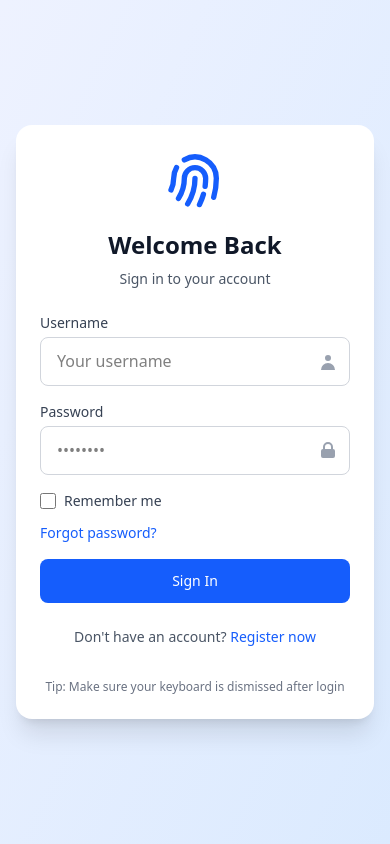
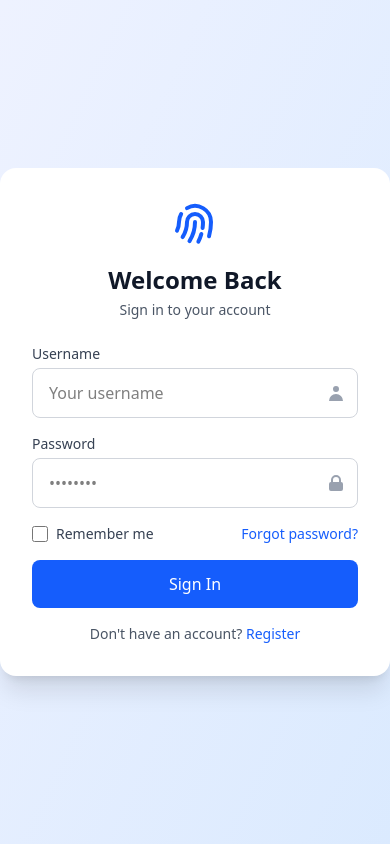
Before and after one commit to brizzieh/ChatAppv2, a Django app: page / in a window 390 px wide. Run offline with Django 5.2, Linux system fonts and the light colour scheme; style sheets or scripts are compiled from the project's sources.

Commit message:
Refactor login and registration forms for improved mobile responsiveness; streamline styles and remove unnecessary elements

```diff
--- a/templates/auth/login.html
+++ b/templates/auth/login.html
@@ -2,30 +2,25 @@
 {% block title %}Login{% endblock title %}
 
 {% block content %}
-<div class="flex items-center justify-center min-h-screen bg-gradient-to-br from-indigo-50 to-blue-100 px-4 sm:px-6 lg:px-8">
-    <div class="w-full max-w-md p-6 sm:p-8 bg-white rounded-2xl shadow-xl mx-auto">
-        <!-- Mobile-optimized header -->
+<div class="flex items-center justify-center min-h-screen bg-gradient-to-br from-indigo-50 to-blue-100">
+    <div class="w-full max-w-md p-8 bg-white rounded-2xl shadow-xl">
         <div class="text-center">
-            <!-- Larger icon on mobile -->
-            <svg xmlns="http://www.w3.org/2000/svg" class="mx-auto h-16 w-16 sm:h-12 sm:w-12 text-blue-600" fill="none" viewBox="0 0 24 24" stroke="currentColor">
+            <svg xmlns="http://www.w3.org/2000/svg" class="mx-auto h-12 w-12 text-blue-600" fill="none" viewBox="0 0 24 24" stroke="currentColor">
                 <path stroke-linecap="round" stroke-linejoin="round" stroke-width="2" d="M12 11c0 3.517-1.009 6.799-2.753 9.571m-3.44-2.04l.054-.09A13.916 13.916 0 008 11a4 4 0 118 0c0 1.017-.07 2.019-.203 3m-2.118 6.844A21.88 21.88 0 0015.171 17m3.839 1.132c.645-2.266.99-4.659.99-7.132A8 8 0 008 4.07M3 15.364c.64-1.319 1-2.8 1-4.364 0-1.457.39-2.823 1.07-4" />
             </svg>
-            <h2 class="mt-4 text-2xl sm:text-3xl font-bold text-gray-900">Welcome Back</h2>
-            <p class="mt-2 text-sm sm:text-base text-gray-600">Sign in to your account</p>
+            <h2 class="mt-4 text-2xl font-bold text-gray-900">Welcome Back</h2>
+            <p class="mt-1 text-sm text-gray-600">Sign in to your account</p>
         </div>
 
         <form method="post" action="{% url 'login' %}" class="mt-6 space-y-4">
             {% csrf_token %}
 
-            <!-- Username Field -->
             <div>
-                <label for="username" class="block text-sm sm:text-base font-medium text-gray-700">Username</label>
+                <label for="username" class="block text-sm font-medium text-gray-700">Username</label>
                 <div class="relative mt-1">
                     <input type="text" id="username" name="username" required
-                           class="block w-full px-4 py-3 text-sm sm:text-base border border-gray-300 rounded-lg focus:outline-none focus:ring-2 focus:ring-blue-500 focus:border-blue-500"
-                           placeholder="Your username"
-                           autocapitalize="off"
-                           autocorrect="off">
+                           class="block w-full px-4 py-3 border border-gray-300 rounded-lg focus:outline-none focus:ring-2 focus:ring-blue-500 focus:border-blue-500 sm:text-sm"
+                           placeholder="Your username">
                     <div class="absolute inset-y-0 right-0 pr-3 flex items-center pointer-events-none">
                         <svg class="h-5 w-5 text-gray-400" xmlns="http://www.w3.org/2000/svg" viewBox="0 0 20 20" fill="currentColor">
                             <path fill-rule="evenodd" d="M10 9a3 3 0 100-6 3 3 0 000 6zm-7 9a7 7 0 1114 0H3z" clip-rule="evenodd" />
@@ -34,14 +29,12 @@
                 </div>
             </div>
 
-            <!-- Password Field -->
             <div>
-                <label for="password" class="block text-sm sm:text-base font-medium text-gray-700">Password</label>
+                <label for="password" class="block text-sm font-medium text-gray-700">Password</label>
                 <div class="relative mt-1">
                     <input type="password" id="password" name="password" required
-                           class="block w-full px-4 py-3 text-sm sm:text-base border border-gray-300 rounded-lg focus:outline-none focus:ring-2 focus:ring-blue-500 focus:border-blue-500"
-                           placeholder="••••••••"
-                           autocomplete="current-password">
+                           class="block w-full px-4 py-3 border border-gray-300 rounded-lg focus:outline-none focus:ring-2 focus:ring-blue-500 focus:border-blue-500 sm:text-sm"
+                           placeholder="••••••••">
                     <div class="absolute inset-y-0 right-0 pr-3 flex items-center pointer-events-none">
                         <svg class="h-5 w-5 text-gray-400" xmlns="http://www.w3.org/2000/svg" viewBox="0 0 20 20" fill="currentColor">
                             <path fill-rule="evenodd" d="M5 9V7a5 5 0 0110 0v2a2 2 0 012 2v5a2 2 0 01-2 2H5a2 2 0 01-2-2v-5a2 2 0 012-2zm8-2v2H7V7a3 3 0 016 0z" clip-rule="evenodd" />
@@ -50,80 +43,26 @@
                 </div>
             </div>
 
-            <!-- Remember Me & Forgot Password -->
-            <div class="flex flex-col sm:flex-row items-start sm:items-center justify-between space-y-3 sm:space-y-0">
+            <div class="flex items-center justify-between">
                 <div class="flex items-center">
                     <input type="checkbox" id="remember_me" name="remember_me"
                            class="h-4 w-4 text-blue-600 focus:ring-blue-500 border-gray-300 rounded">
-                    <label for="remember_me" class="ml-2 block text-sm sm:text-base text-gray-700">Remember me</label>
+                    <label for="remember_me" class="ml-2 block text-sm text-gray-700">Remember me</label>
                 </div>
-                <div class="text-sm sm:text-base">
+                <div class="text-sm">
                     <a href="#" class="text-blue-600 hover:text-blue-500">Forgot password?</a>
                 </div>
             </div>
 
-            <!-- Submit Button -->
-            <button type="submit"
-                    class="w-full py-3 px-4 text-sm sm:text-base bg-blue-600 hover:bg-blue-700 text-white font-medium rounded-lg focus:outline-none focus:ring-2 focus:ring-blue-500 focus:ring-offset-2 transition transform hover:scale-[1.02] active:scale-[0.98]">
+            <button type="submit" class="w-full py-3 px-4 cursor-pointer bg-blue-600 hover:bg-blue-700 text-white font-medium rounded-lg focus:outline-none focus:ring-2 focus:ring-blue-500 focus:ring-offset-2 transition">
                 Sign In
             </button>
         </form>
 
-        <!-- Registration Link -->
-        <div class="mt-6 text-center text-sm sm:text-base text-gray-600">
+        <div class="mt-4 text-center text-sm text-gray-600">
             Don't have an account?
-            <a href="{% url 'register' %}" class="font-medium text-blue-600 hover:text-blue-500">Register now</a>
-        </div>
-
-        <!-- Mobile Keyboard Considerations -->
-        <div class="mt-8 sm:hidden text-xs text-gray-500 text-center">
-            <p>Tip: Make sure your keyboard is dismissed after login</p>
+            <a href="{% url 'register' %}" class="font-medium text-blue-600 hover:text-blue-500">Register</a>
         </div>
     </div>
 </div>
-
-<!-- Mobile-specific optimizations -->
-<script>
-document.addEventListener('DOMContentLoaded', function() {
-    // Handle viewport height changes on mobile
-    function updateViewportHeight() {
-        let vh = window.innerHeight * 0.01;
-        document.documentElement.style.setProperty('--vh', `${vh}px`);
-    }
-
-    // Initial update
-    updateViewportHeight();
-
-    // Update on resize or orientation change
-    window.addEventListener('resize', updateViewportHeight);
-    window.addEventListener('orientationchange', updateViewportHeight);
-
-    // Focus the username field on load (except on mobile to prevent keyboard popup)
-    if (window.innerWidth > 640) { // 640px is Tailwind's 'sm' breakpoint
-        document.getElementById('username').focus();
-    }
-});
-</script>
-
-<style>
-/* Ensure proper mobile viewport height */
-html, body {
-    height: 100%;
-    height: calc(var(--vh, 1vh) * 100);
-}
-
-/* Better input zoom behavior on iOS */
-@media screen and (max-width: 640px) {
-    input, select, textarea {
-        font-size: 16px !important;
-    }
-
-    /* Prevent zoom on focus */
-    @supports (-webkit-touch-callout: none) {
-        input {
-            font-size: 16px !important;
-        }
-    }
-}
-</style>
 {% endblock content %}
```
Also changed, not shown: templates/auth/register.html (+17 -98 lines).
